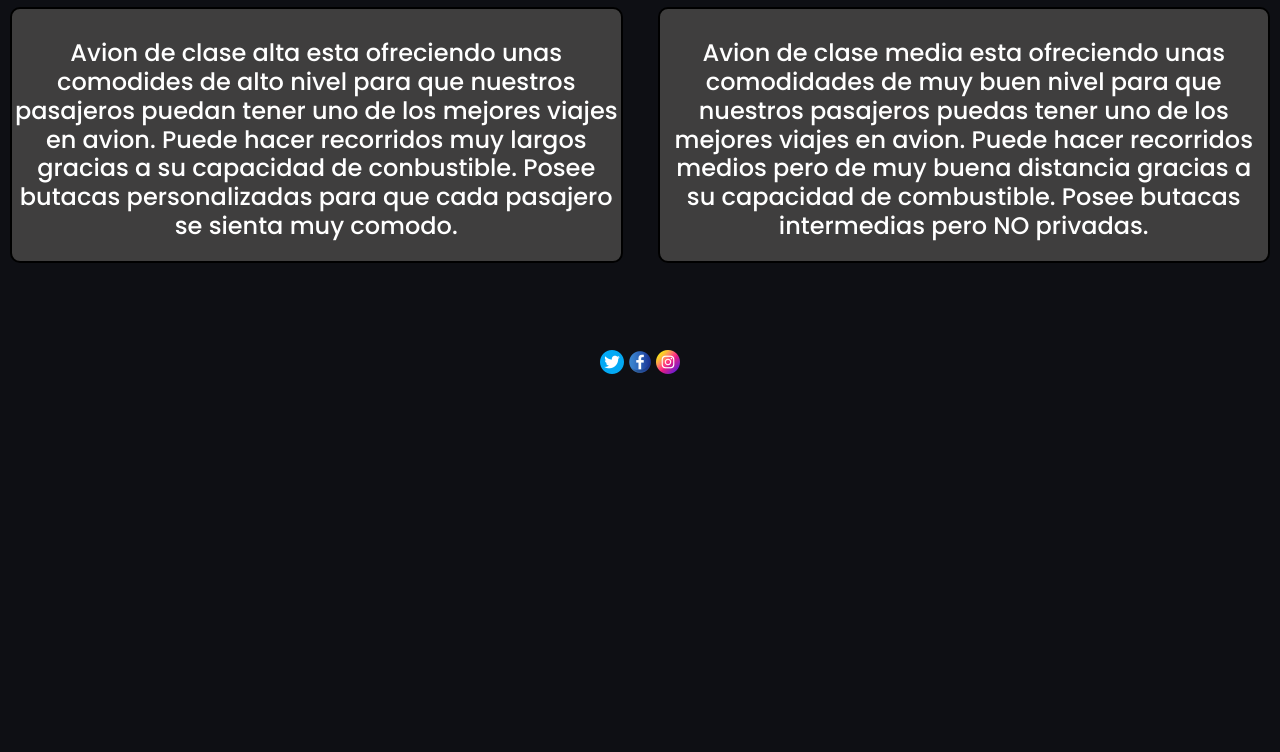
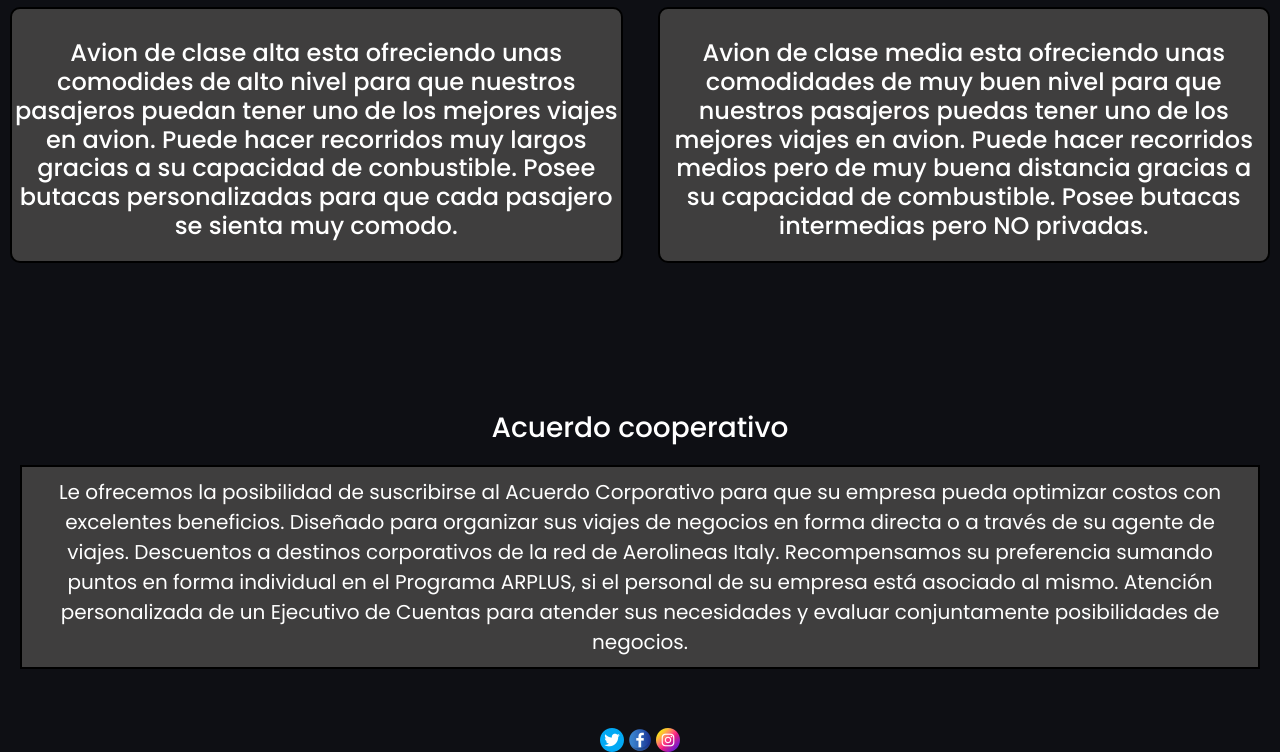
Before and after one commit to Mattia-rc/coder, a website: page paginas/servicios.html in a window 1280 px wide. Shown: the part 662-1414 px from the top of the page. Before the commit the page ends 1036 px from the top, so only its background shows below. Drawn offline with nearby package versions, Linux system fonts and the light colour scheme.

Commit message:
Corrijiendo

```diff
--- a/paginas/servicios.html
+++ b/paginas/servicios.html
@@ -83,6 +83,23 @@
         </h4>
       </div>
     </div>
+
+    <h3 class="text_main">Acuerdo cooperativo</h3>
+
+    <p class="text_main-p">
+      Le ofrecemos la posibilidad de suscribirse al Acuerdo Corporativo para que su empresa pueda optimizar costos con
+      excelentes beneficios.
+
+      Diseñado para organizar sus viajes de negocios en forma directa o a través de su agente de viajes.
+
+      Descuentos a destinos corporativos de la red de Aerolineas Italy.
+
+      Recompensamos su preferencia sumando puntos en forma individual en el Programa ARPLUS, si el personal de su
+      empresa está asociado al mismo.
+
+      Atención personalizada de un Ejecutivo de Cuentas para atender sus necesidades y evaluar conjuntamente
+      posibilidades de negocios.
+    </p>
     <!-- fin container -->
   </main>
   <!-- inicio footer -->
--- a/scss/estilos.scss
+++ b/scss/estilos.scss
@@ -327,6 +327,18 @@
 }
 
 
+.text_main-p{
+  text-align: center;
+  padding: 10px;
+  color: #fff;
+  font-size: 20px;
+  background-color: rgb(63, 62, 62);
+  border: 2px solid black;
+margin: 20px;
+}
+
+
+
 
 @media (max-width:1024px) {
 
@@ -449,4 +461,8 @@
   }
 
 
+  .text_main-p {
+    width: 90%;
+  }
+
 }
```
Also changed, not shown: estilos/estilos.css.
